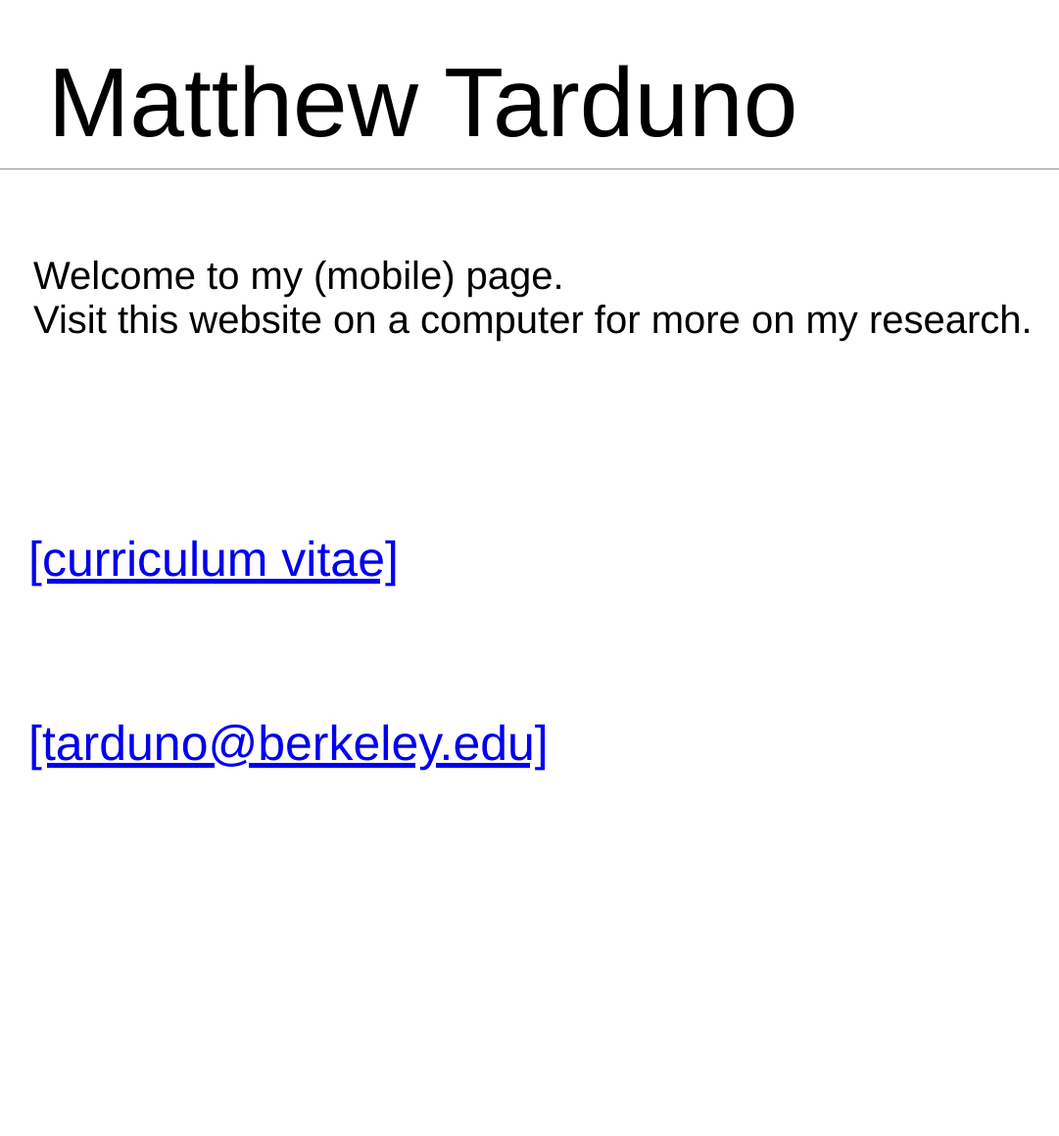
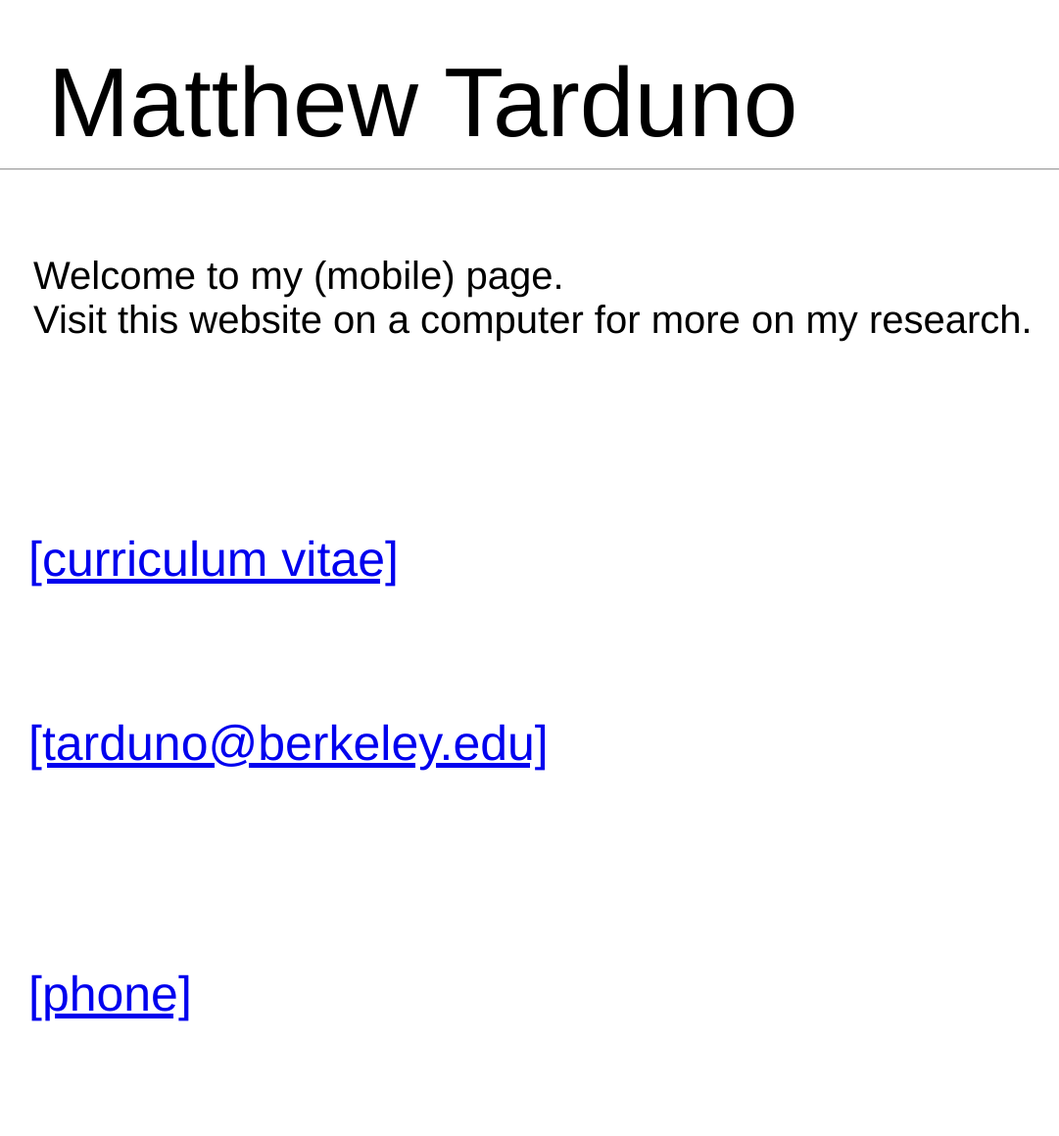
Before and after one commit to Matt-Tarduno/Matt-Tarduno.github.io, a Jekyll site: the page mobile/index.html, which Jekyll copies as it is, in a window 1280 px wide. Shown: the whole page at 98% size, without its empty margins (19-1100 px from the left). Built offline with Jekyll 4.4.1, drawn with Linux system fonts in a browser that asks for light colours; before the commit the page ends 904 px from its top, so only the background shows below that.

Commit message:
Update index.html

```diff
--- a/mobile/index.html
+++ b/mobile/index.html
@@ -21,3 +21,7 @@
 	<p style="font-size:50px; font-family:'Helvetica', 'Arial', 'Sans-Serif'; padding: 40px"><a href="mailto:tarduno@berkeley.edu">[tarduno@berkeley.edu]</a></p>
 </div><!-- /.blurb -->
 <br />
+<div class="blurb">
+	<p style="font-size:50px; font-family:'Helvetica', 'Arial', 'Sans-Serif'; padding: 40px"><a href="tel:5858804777">[phone]</a></p>
+</div><!-- /.blurb -->
+<br />
```
